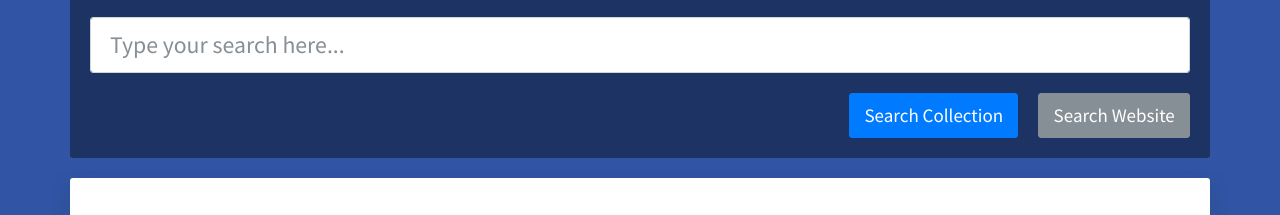
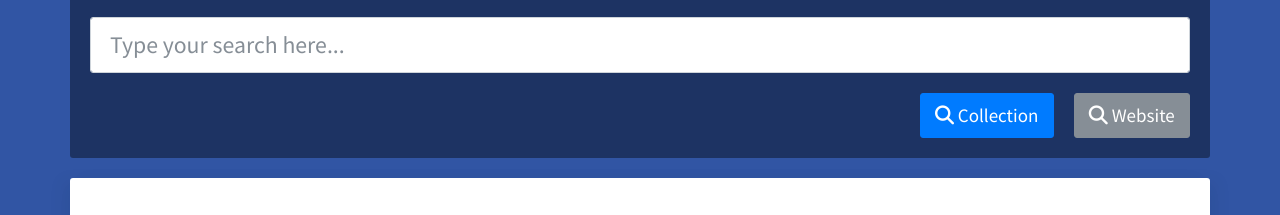
Before and after one commit to chirmer/hctpl-2018, a plain HTML site: page index.html in a window 1280 px wide. Both pictures are taken after a click on the link 1155 px from the left and 49 px from the top of the page. Shown: the part 97-312 px from the top of the page. Drawn offline with nearby package versions, Linux system fonts and the light colour scheme; a web font is replaced by a local one.

Commit message:
Add search icon to buttons.

```diff
--- a/index.html
+++ b/index.html
@@ -27,8 +27,8 @@
       <section id="search-box" class="flex container hidden flex-column">
         <input class="form-control form-control-lg" type="text" placeholder="Type your search here...">
         <div class="flex">
-          <button type="button" class="btn btn-primary">Search Collection</button>
-          <button type="button" class="btn btn-secondary">Search Website</button>
+          <button type="button" class="btn btn-primary"><i class="fa fa-search" aria-hidden="true"></i> Collection</button>
+          <button type="button" class="btn btn-secondary"><i class="fa fa-search" aria-hidden="true"></i> Website</button>
         </div>
       </section>
       <nav id="menu-main" class="flex container justify-between hidden">
```
